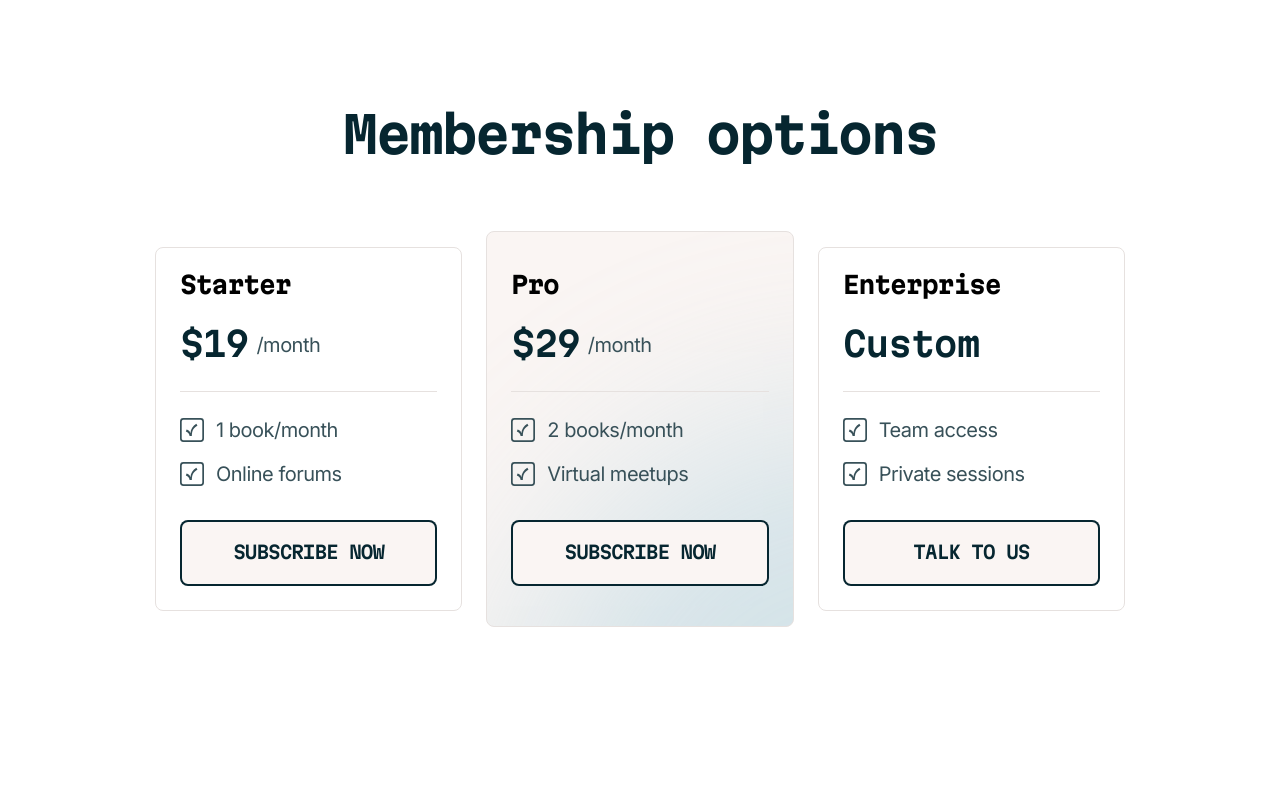
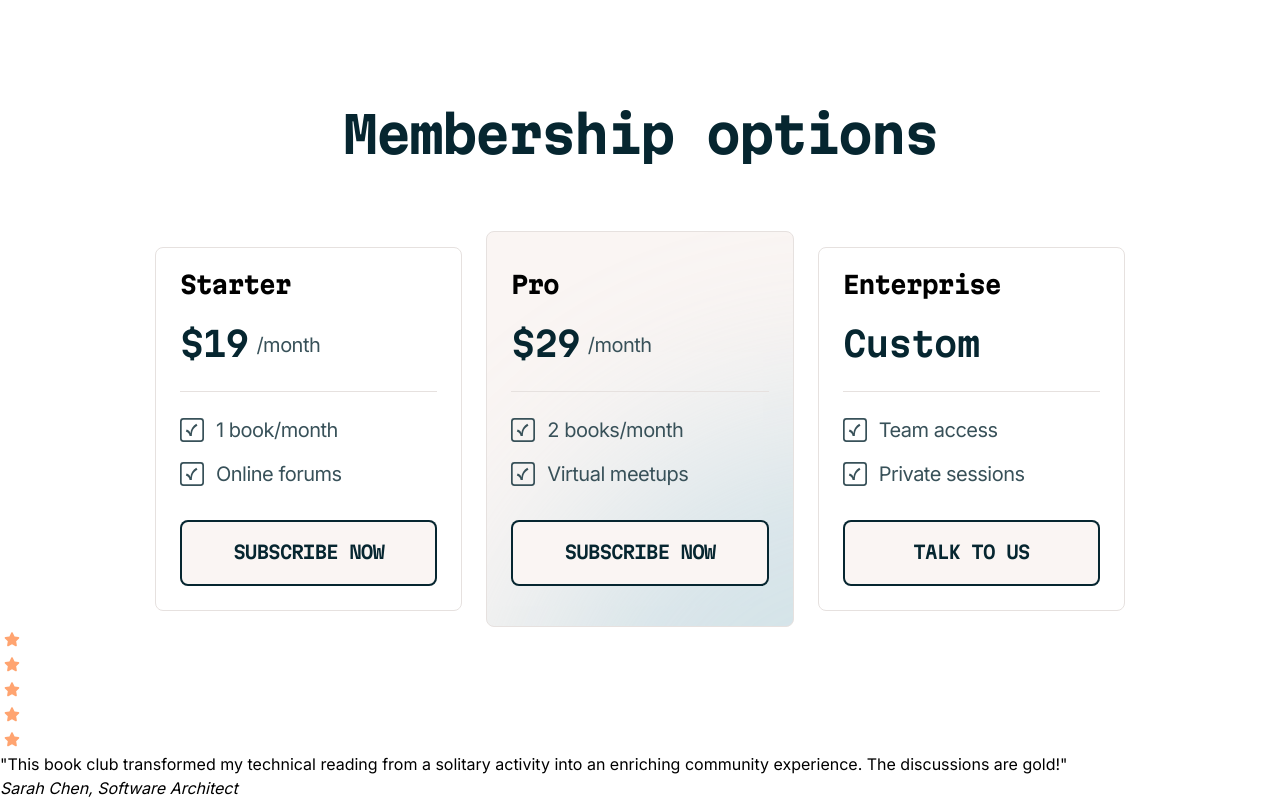
Before and after one commit to HeberRios/tech-book-club-landing-page, a React (Vite) app: page / in a window 1280 px wide. Shown: the part 2697-3497 px from the top of the page. Before the commit the page ends 3324 px from the top, so only its background shows below. Built offline with nearby package versions, Linux system fonts and the light colour scheme.

Commit message:
Create the testimonial section

```diff
--- a/src/App.jsx
+++ b/src/App.jsx
@@ -3,6 +3,7 @@ import { FeaturesSection } from './components/FeaturesSection/FeaturesSection';
 import { ReadingJourney } from './components/ReadingJourney/ReadingJourney';
 import './styles/main.css';
 import { MembershipOptions } from './components/MembershipOptions/MembershipOptions';
+import { Testimonial } from './components/Testimonial/Testimonial';
 
 function App() {
   return (
@@ -11,6 +12,7 @@ function App() {
       <FeaturesSection />
       <ReadingJourney />
       <MembershipOptions />
+      <Testimonial />
     </>
   );
 }
--- /dev/null
+++ b/src/components/Testimonial/Testimonial.jsx
@@ -0,0 +1,27 @@
+import { Star } from '../icons/Star';
+
+export function Testimonial() {
+  return (
+    <div className='testimonial-section'>
+      <div className='testimonial-container'>
+        <div className='stars-wrapper'>
+          <Star />
+          <Star />
+          <Star />
+          <Star />
+          <Star />
+        </div>
+        <div className='testimonial-text-container'>
+          <blockquote>
+            &quot;This book club transformed my technical reading from a
+            solitary activity into an enriching community experience. The
+            discussions are gold!&quot;
+            <footer>
+              <cite>Sarah Chen, Software Architect</cite>
+            </footer>
+          </blockquote>
+        </div>
+      </div>
+    </div>
+  );
+}
```
